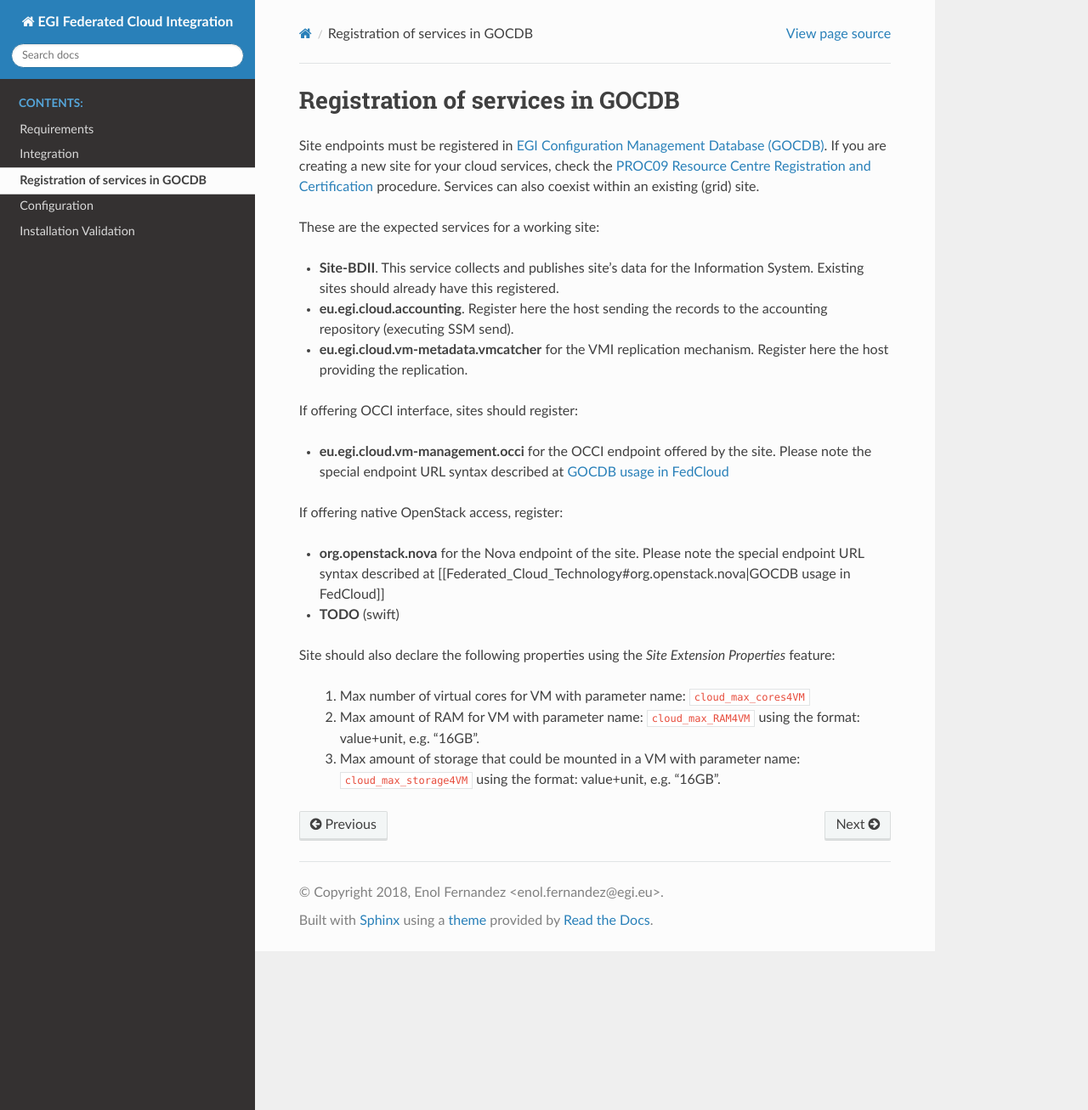
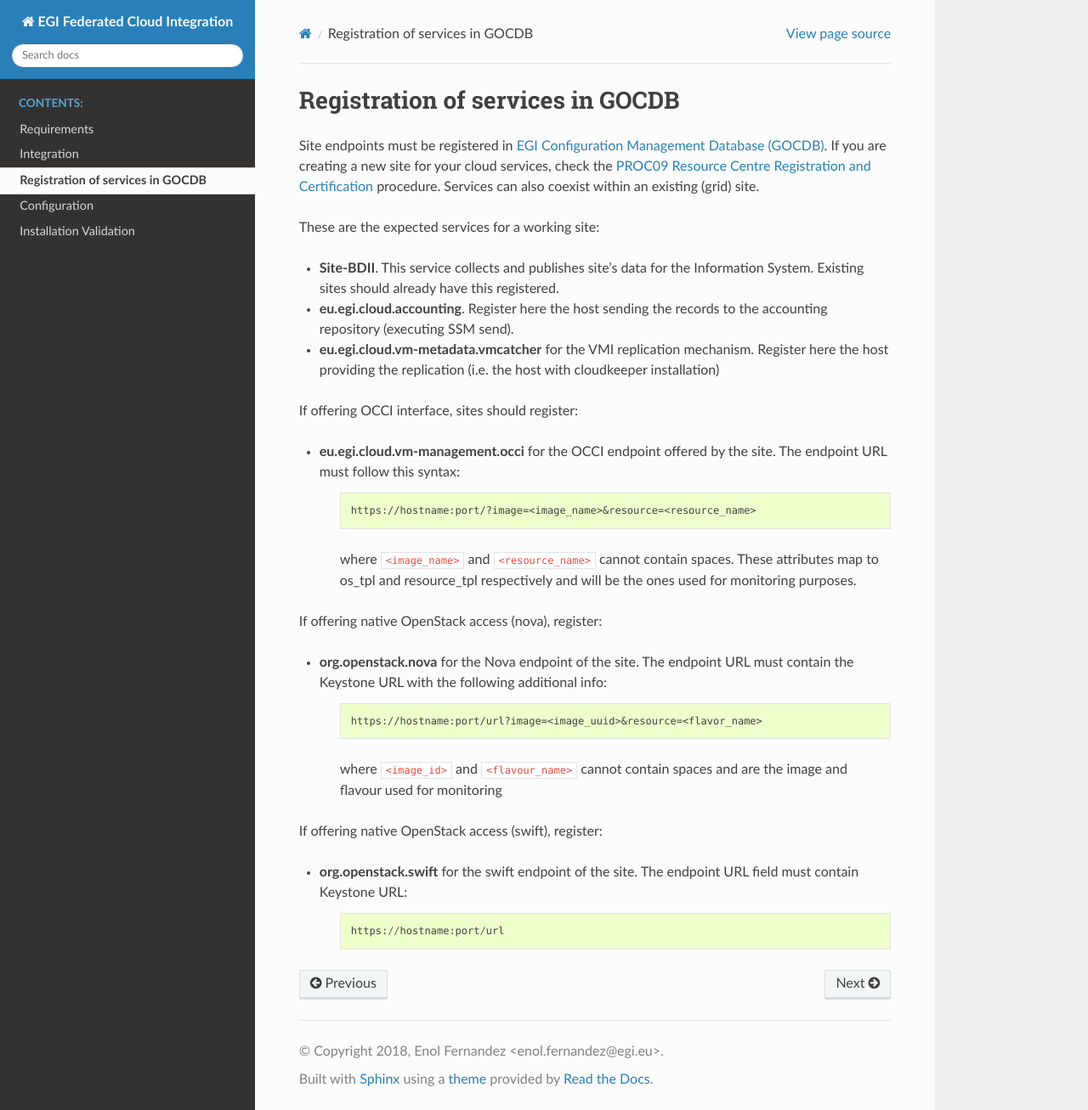
Before and after one commit to EGI-Federation/fedcloud-integration-documentation, a Sphinx documentation site: the page built from source/registration.rst, in a window 1280 px wide and 1307 px high. Shown: the whole window at 85% size. Built offline with Sphinx 7.4.7 and the Read the Docs theme 2.0.0, drawn with Linux system fonts in a browser that asks for light colours.

Commit message:
Reviewed GOCDB configuration
Fixes #6

```diff
--- a/source/registration.rst
+++ b/source/registration.rst
@@ -9,24 +9,38 @@ These are the expected services for a working site:
 
 * **eu.egi.cloud.accounting**. Register here the host sending the records to the accounting repository (executing SSM send).
 
-* **eu.egi.cloud.vm-metadata.vmcatcher** for the VMI replication mechanism. Register here the host providing the replication.
+* **eu.egi.cloud.vm-metadata.vmcatcher** for the VMI replication mechanism. Register here the host providing the replication (i.e. the host with cloudkeeper installation)
 
 If offering OCCI interface, sites should register:
 
-* **eu.egi.cloud.vm-management.occi** for the OCCI endpoint offered by the site. Please note the special endpoint URL syntax described at `GOCDB usage in FedCloud <https://wiki.egi.eu/wiki/Federated_Cloud_Technology#eu.egi.cloud.vm-management.occi>`_
+* **eu.egi.cloud.vm-management.occi** for the OCCI endpoint offered by the site. The endpoint URL must follow this syntax:
 
-If offering native OpenStack access, register:
+    ::
 
-* **org.openstack.nova** for the Nova endpoint of the site.  Please note the special endpoint URL syntax described at [[Federated_Cloud_Technology#org.openstack.nova|GOCDB usage in FedCloud]]
+        https://hostname:port/?image=<image_name>&resource=<resource_name>
 
-* **TODO** (swift)
+    where ``<image_name>`` and ``<resource_name>`` cannot contain spaces. These attributes map to os_tpl and resource_tpl respectively and will be the ones used for monitoring purposes.
+
+If offering native OpenStack access (nova), register:
+
+* **org.openstack.nova** for the Nova endpoint of the site.  The endpoint URL must contain the Keystone URL with the following additional info:
+
+    ::
+
+        https://hostname:port/url?image=<image_uuid>&resource=<flavor_name>
+
+    where ``<image_id>`` and ``<flavour_name>`` cannot contain spaces and are the image and flavour used for monitoring
+
+If offering native OpenStack access (swift), register:
+
+* **org.openstack.swift** for the swift endpoint of the site. The endpoint URL field must contain Keystone URL:
+
+    ::
+
+        https://hostname:port/url
 
 .. TODO: CLARIFY IF THIS IS TRUE, not bringing any value atm
-
-Site should also declare the following properties using the *Site Extension Properties* feature:
-
-  #. Max number of virtual cores for VM with parameter name: ``cloud_max_cores4VM``
-
-  #. Max amount of RAM for VM with parameter name: ``cloud_max_RAM4VM`` using the format: value+unit, e.g. "16GB".
-
-  #. Max amount of storage that could be mounted in a VM with parameter name: ``cloud_max_storage4VM`` using the format: value+unit, e.g. "16GB".
+    Site should also declare the following properties using the *Site Extension Properties* feature:
+      #. Max number of virtual cores for VM with parameter name: ``cloud_max_cores4VM``
+      #. Max amount of RAM for VM with parameter name: ``cloud_max_RAM4VM`` using the format: value+unit, e.g. "16GB".
+      #. Max amount of storage that could be mounted in a VM with parameter name: ``cloud_max_storage4VM`` using the format: value+unit, e.g. "16GB".
```
